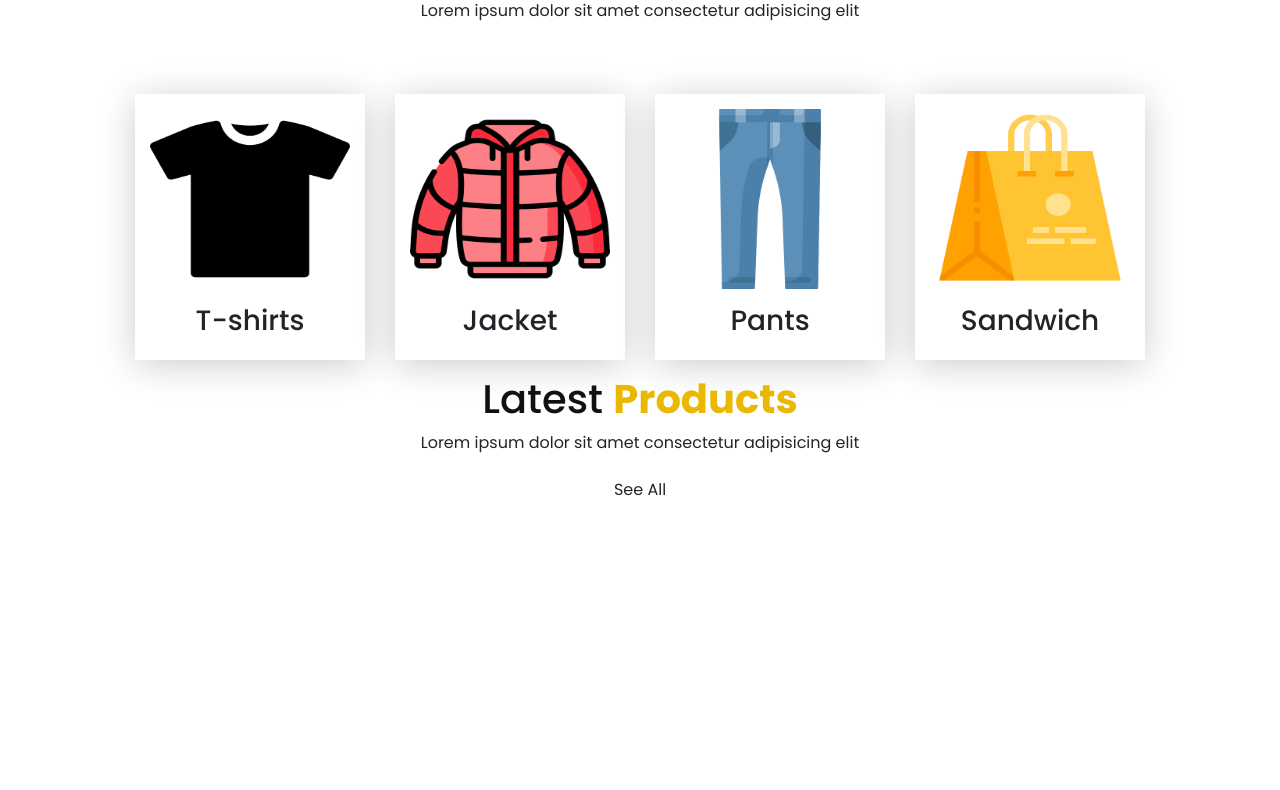
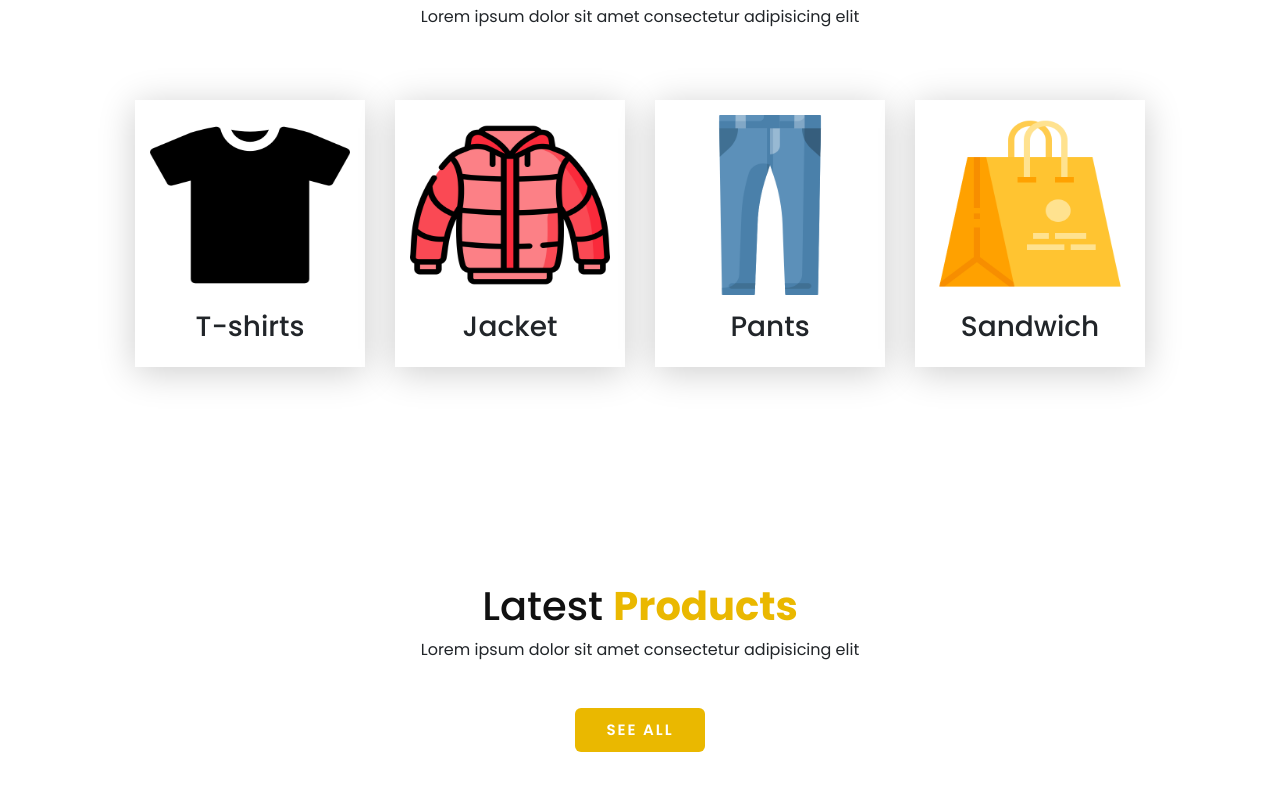
Before and after one commit to YoussefLMT/E-commerce-Frontend-Vue, a Vue app: page / in a window 1280 px wide. Shown: the part 1618-2408 px from the top of the page. Before the commit the page ends 2127 px from the top, so only its background shows below. Built offline with nearby package versions, Linux system fonts and the light colour scheme.

Commit message:
add latest prodcuts style

```diff
--- a/src/views/HomeView.vue
+++ b/src/views/HomeView.vue
@@ -170,6 +170,28 @@ export default {
     margin-top: 40px;
 }
 
+.latest-product {
+    padding: 200px 100px;
+}
+
+.btn {
+    font-size: 15px;
+    font-weight: 600;
+    color: #fff;
+    background: #EAB800;
+    display: inline-block;
+    padding: 10px 30px;
+    margin-top: 30px;
+    text-transform: uppercase;
+    text-decoration: none;
+    letter-spacing: 2px;
+}
+
+.btn:hover {
+    background: #C19800;
+    border: none;
+}
+
 @media only screen and (max-width: 800px) {
 
     .home-content {
```
